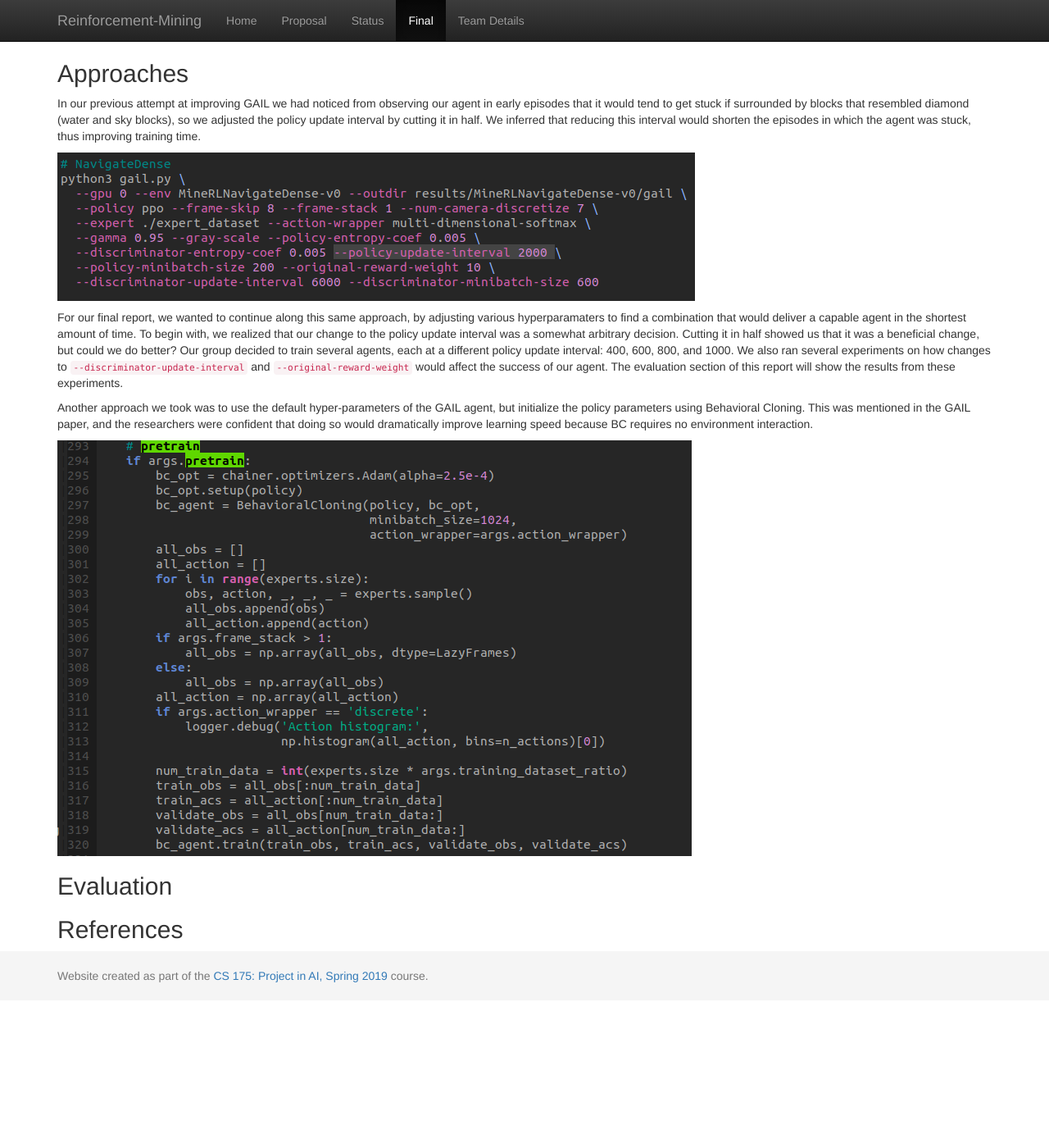
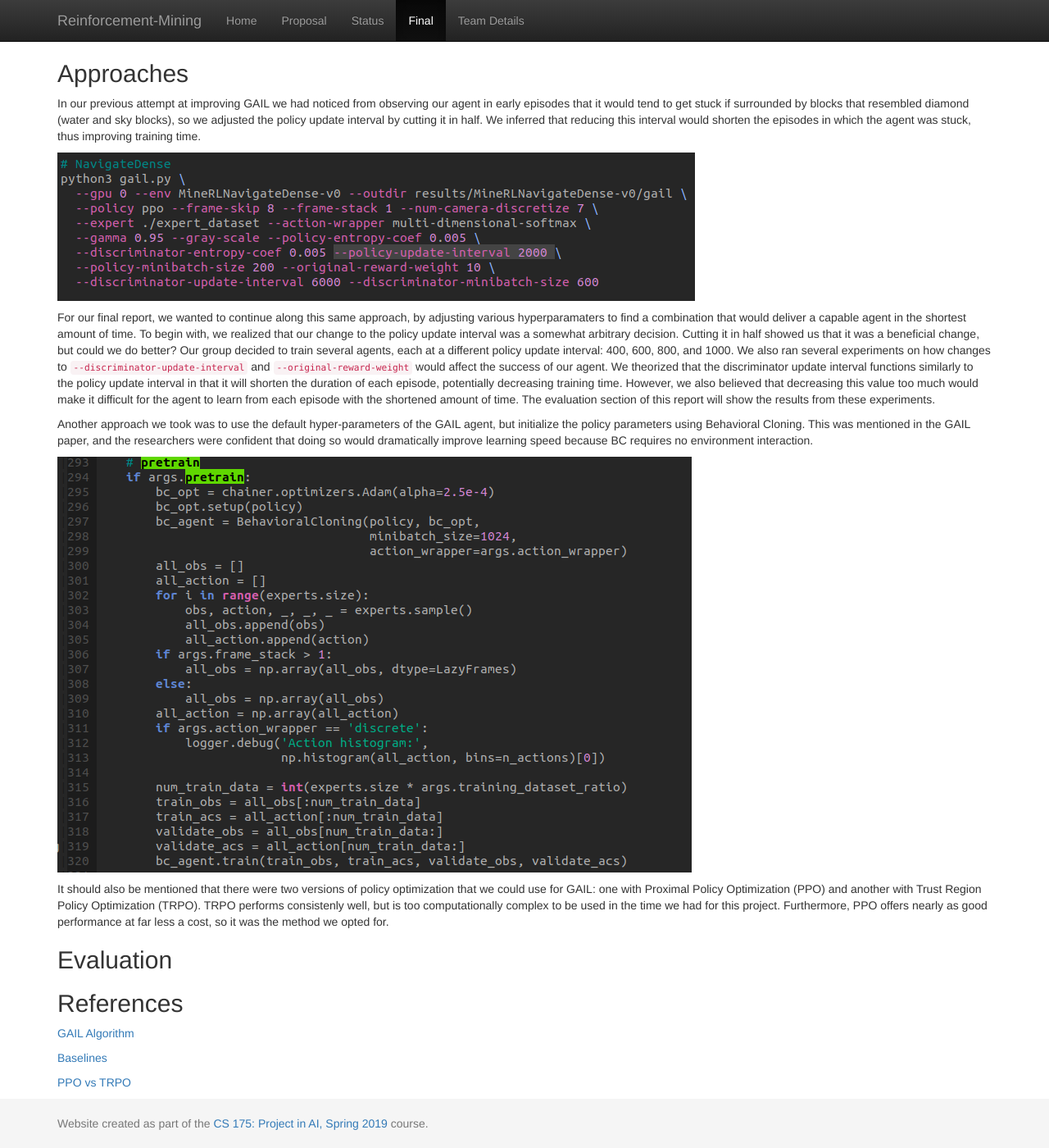
Before and after one commit to TDHTTTT/RM, a Jekyll site: the page built from docs/final.md, in a window 1280 px wide and 1400 px high, scrolled down 366 px. Shown: the whole window at 82% size. Built offline with Jekyll 4.4.1, drawn with Linux system fonts in a browser that asks for light colours; before the commit the page ends 1586 px from its top, so only the background shows below that.

Commit message:
Added PPO/TRPO to approach. Added references.

```diff
--- a/docs/final.md
+++ b/docs/final.md
@@ -15,13 +15,20 @@ In our previous attempt at improving GAIL we had noticed from observing our agen
 
 ![Image](images/pui.png)
 
-For our final report, we wanted to continue along this same approach, by adjusting various hyperparamaters to find a combination that would deliver a capable agent in the shortest amount of time. To begin with, we realized that our change to the policy update interval was a somewhat arbitrary decision. Cutting it in half showed us that it was a beneficial change, but could we do better? Our group decided to train several agents, each at a different policy update interval: 400, 600, 800, and 1000. We also ran several experiments on how changes to `--discriminator-update-interval` and `--original-reward-weight` would affect the success of our agent. The evaluation section of this report will show the results from these experiments.
+For our final report, we wanted to continue along this same approach, by adjusting various hyperparamaters to find a combination that would deliver a capable agent in the shortest amount of time. To begin with, we realized that our change to the policy update interval was a somewhat arbitrary decision. Cutting it in half showed us that it was a beneficial change, but could we do better? Our group decided to train several agents, each at a different policy update interval: 400, 600, 800, and 1000. We also ran several experiments on how changes to `--discriminator-update-interval` and `--original-reward-weight` would affect the success of our agent. We theorized that the  discriminator update interval functions similarly to the policy update interval in that it will shorten the duration of each episode, potentially decreasing training time. However, we also believed that decreasing this value too much would make it difficult for the agent to learn from each episode with the shortened amount of time. The evaluation section of this report will show the results from these experiments.
 
 Another approach we took was to use the default hyper-parameters of the GAIL agent, but initialize the policy parameters using Behavioral Cloning. This was mentioned in the GAIL paper, and the researchers were confident that doing so would dramatically improve learning speed because BC requires no environment interaction.
 
 ![Pretrain](images/Pretrain.png)
 
+It should also be mentioned that there were two versions of policy optimization that we could use for GAIL: one with Proximal Policy Optimization (PPO) and another with Trust Region Policy Optimization (TRPO). TRPO performs consistenly well, but is too computationally complex to be used in the time we had for this project. Furthermore, PPO offers nearly as good performance at far less a cost, so it was the method we opted for.
 
 ## Evaluation
 
 ## References
+
+[GAIL Algorithm](https://arxiv.org/pdf/1606.03476.pdf)
+
+[Baselines](https://github.com/minerllabs/baselines/tree/master/general/chainerrl#getting-started)
+
+[PPO vs TRPO](https://towardsdatascience.com/introduction-to-various-reinforcement-learning-algorithms-part-ii-trpo-ppo-87f2c5919bb9)
```
